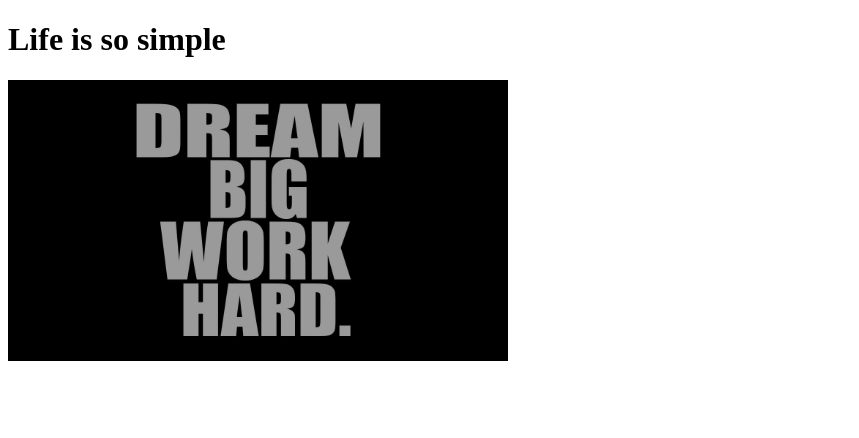
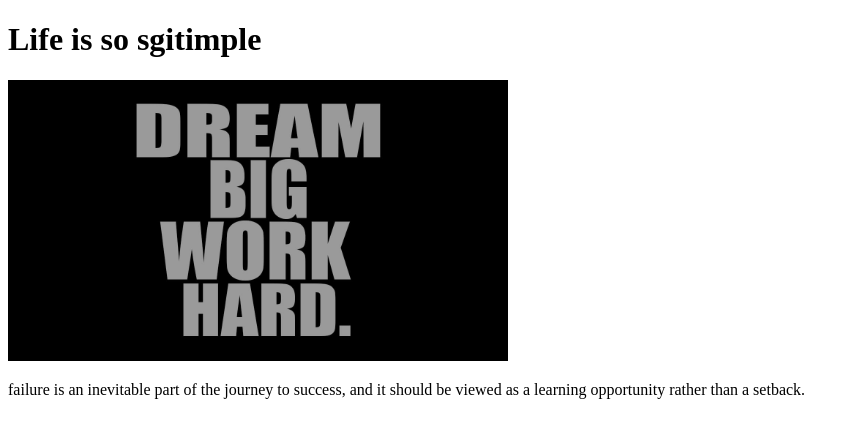
Before and after one commit to ahamathmishraaf/demo, a plain HTML site: page home.html in a window 1280 px wide. Shown: the whole page, without its empty margins (0-859 px from the left). Drawn offline with Linux system fonts and the light colour scheme.

Commit message:
pragraph

```diff
--- a/home.html
+++ b/home.html
@@ -6,7 +6,9 @@
     <title>Demo</title>
 </head>
 <body>
-     <h1> Life is so simple</h1>
+     <h1> Life is so sgitimple</h1>
     <img width="500px" src="dream.jpg" alt="">
+    <p>failure is an inevitable part of the journey to success,
+        and it should be viewed as a learning opportunity rather than a setback.</p>
 </body>
 </html>
```
